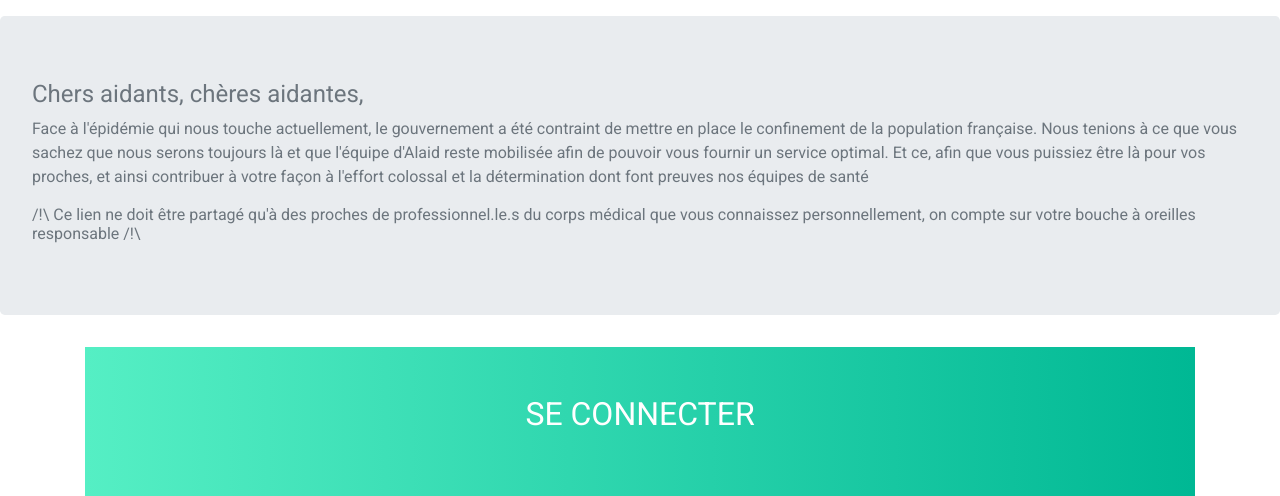
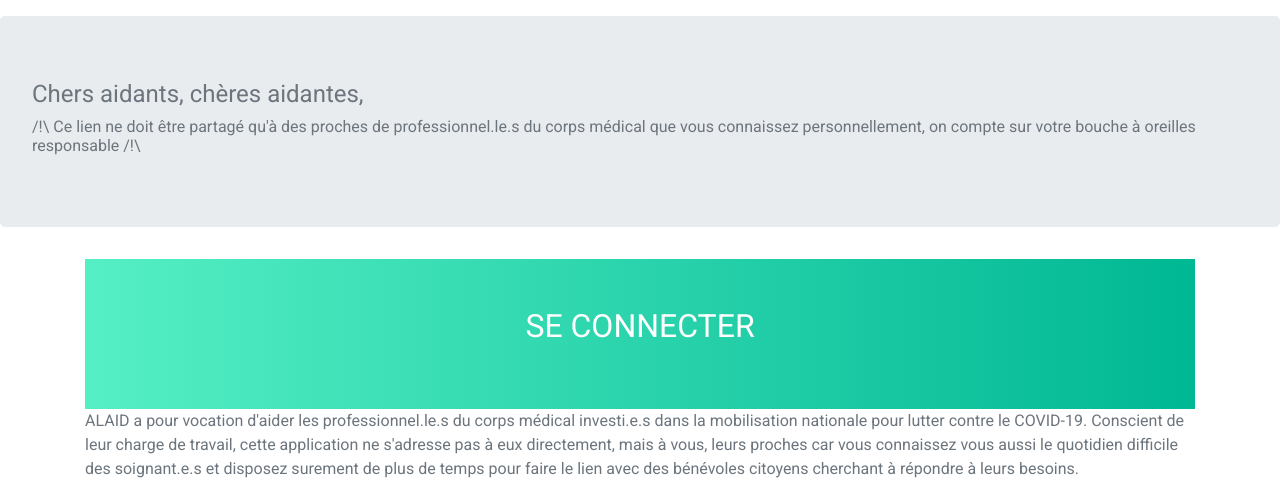
Before and after one commit to hackathoncovid19/aidonslesaidants, a Symfony app: template templates/user/login.html.twig in a window 1280 px wide. Shown: the part 86-582 px from the top of the page. Run offline with Twig, Linux system fonts and the light colour scheme; the template is opened without the code that fills it, so the values that code supplies are empty; some libraries are stand-ins or nearby versions.

Commit message:
Remove disclaimer text intro

```diff
--- a/templates/user/login.html.twig
+++ b/templates/user/login.html.twig
@@ -11,12 +11,6 @@
         <h4>
             Chers aidants, chères aidantes,
         </h4>
-
-        <p>
-            Face à l'épidémie qui nous touche actuellement, le gouvernement a été contraint de mettre en place le confinement de la population française.
-            Nous tenions à ce que vous sachez que nous serons toujours là et que l'équipe d'Alaid reste mobilisée afin de pouvoir vous fournir un service optimal.
-            Et ce, afin que vous puissiez être là pour vos proches, et ainsi contribuer à votre façon à l'effort colossal et la détermination dont font preuves nos équipes de santé
-        </p>
 
         <h6>
             /!\ Ce lien ne doit être partagé qu'à des proches de professionnel.le.s du corps médical que vous connaissez personnellement, on compte sur votre bouche à oreilles responsable /!\
```
